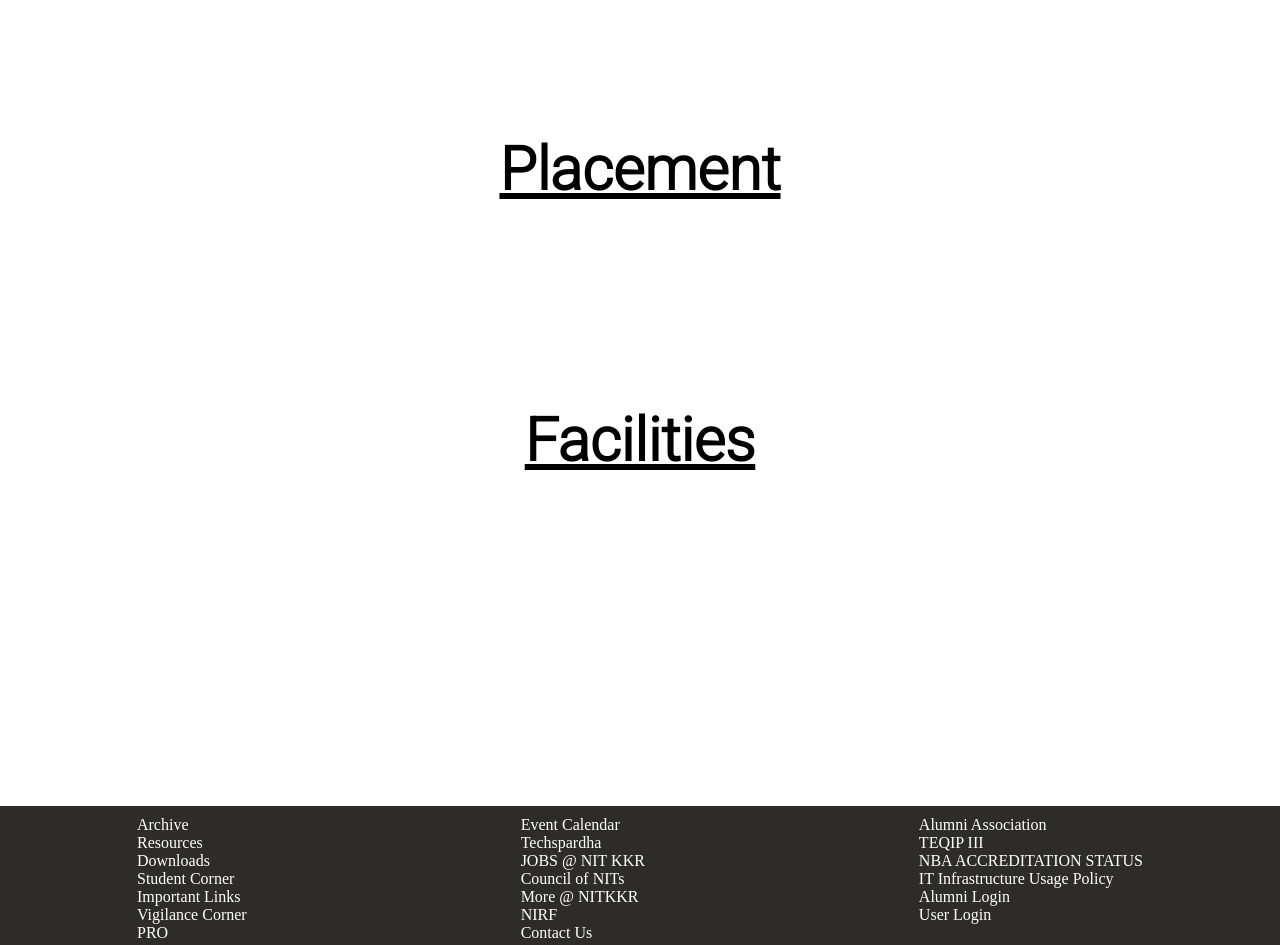
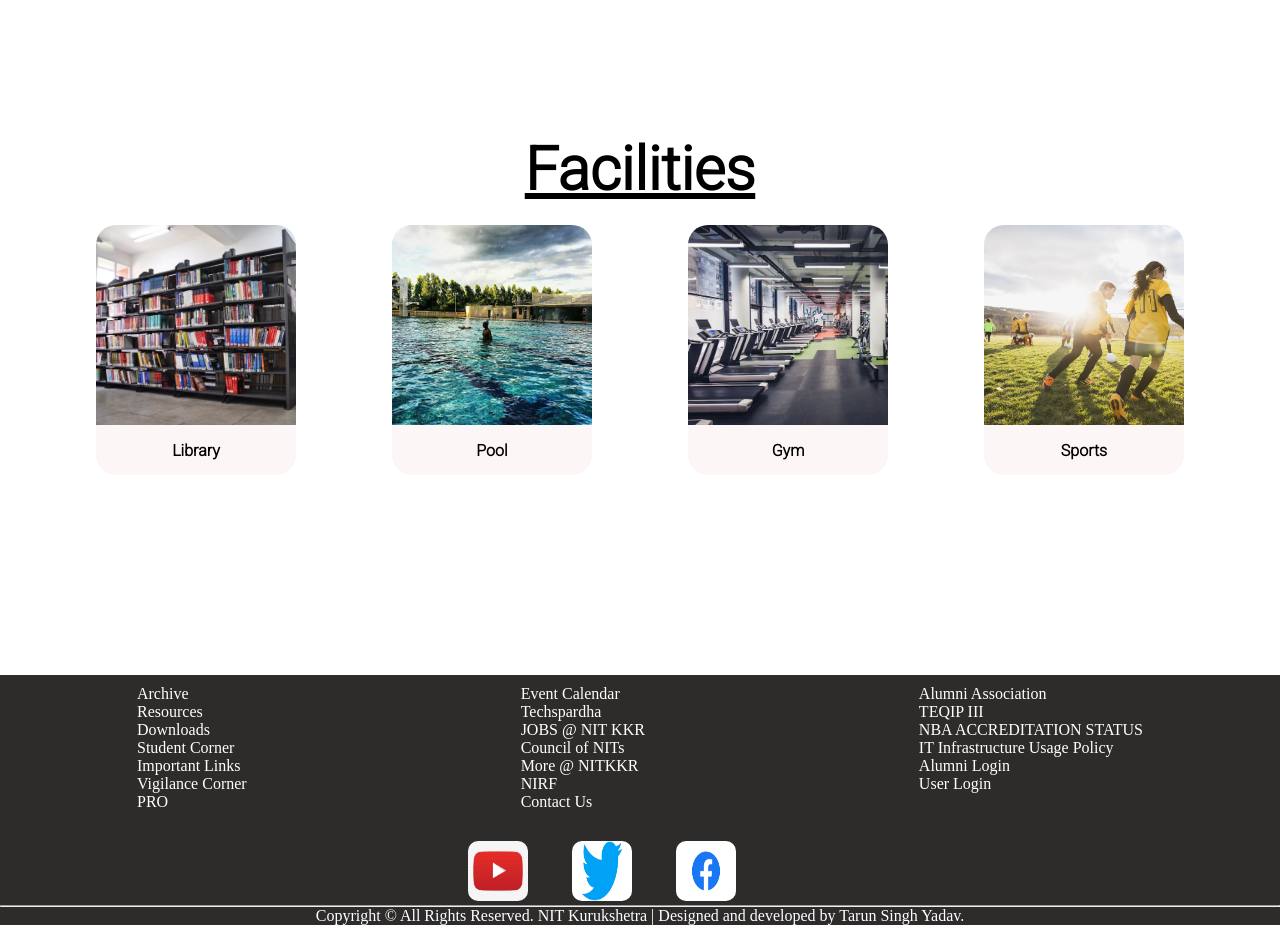
Before and after one commit to tarunyadav148/NITKKR, a plain HTML site: page index.html in a window 1280 px wide. Shown: the part 2640-3585 px from the top of the page. Drawn offline with Linux system fonts and the light colour scheme.

Commit message:
facilities section added

```diff
--- a/index.html
+++ b/index.html
@@ -173,7 +173,7 @@
                 <h1>Announcement</h1>
             </div>
             <div class="notify-body">
-                <marquee direction="up">
+                <marquee direction="up" onmouseover="this.stop()" onmouseout="this.start()">
                     <ul>
                       <li>
                         <a href="# ">Notification regarding closing of institute till further
@@ -215,7 +215,7 @@
                 <h1>Notification</h1>
             </div>
             <div class="notify-body">
-                <marquee direction="up" direct="">
+                <marquee direction="up" onmouseover="this.stop()" onmouseout="this.start()">
                     <ul>
                         <li><a href="#">First merit List MBA Admission 2021-23</a></li><hr>
                         <li><a href="#">Provisional Re-Appear cut list of Internal & External Re-Appear Examinations (MayJune-2021) [Phase-XIII]</a></li><hr>
@@ -256,29 +256,34 @@
 
     </section>
 
-    <!--Placement Statics-->
-    <section class="placement">
-        <div class="titl">
-            <h1>Placement</h1>
-        </div>
-    </section>
-
     <!--Facilities-->
     <section class="facilities">
         <div class="titl">
             <h1>Facilities</h1>
         </div>
+
+        <div class="facilities-container">
+            <div class="card">
+                <div class="image" id="imglib"></div>
+                <div class="course-name">Library</div>
+            </div>
+
+            <div class="card">
+                <div class="image" id="imgpool"></div>
+                <div class="course-name">Pool</div>
+            </div>
+
+            <div class="card">
+                <div class="image" id="imggym"></div>
+                <div class="course-name">Gym</div>
+            </div>
+
+            <div class="card">
+                <div class="image" id="imgsports"></div>
+                <div class="course-name">Sports</div>
+            </div>
+        </div>
     </section>
-
-    <pre>
-
-
-
-
-
-
-
-    </pre>
     <!--Footer of Website-->
     <footer>
         <div class="main-footer">
--- a/style.css
+++ b/style.css
@@ -230,6 +230,7 @@ section:not(.nit-head){
     text-align: center;
     border-radius: 30px;
     transition: 0.5s;
+    border-bottom: 2px solid black;
 }
 
 .notify:hover{
@@ -263,7 +264,6 @@ section:not(.nit-head){
     border-top-left-radius: 30px;
     border-top-right-radius: 30px;
     background-image: radial-gradient(#c92727,#5f0809);
-    background-color: #610b0c;
     font-size: 20px;
 }
 .notify-head h1{
@@ -276,6 +276,7 @@ section:not(.nit-head){
     height: 300px;
     border-radius: 30px;
 }
+
 
 /*course offered*/
 .course-container{
@@ -335,6 +336,41 @@ section:not(.nit-head){
     background-image: url('./pics/science.jpg');
     background-size: cover;
 }
+
+/*Facilities*/
+.facilities-container{
+    display: flex;
+    justify-content: space-evenly;
+}
+.facilities-container .card{
+    width: 200px;
+    height: 250px;
+}
+#imglib{
+    border-top-left-radius: 20px;
+    border-top-right-radius: 20px;
+    background-image: url('./pics/library.jpeg');
+    background-size: cover;
+}
+#imgpool{
+    border-top-left-radius: 20px;
+    border-top-right-radius: 20px;
+    background-image: url('./pics/pool.jpeg');
+    background-size: cover;
+}
+#imggym{
+    border-top-left-radius: 20px;
+    border-top-right-radius: 20px;
+    background-image: url('./pics/gym.jpg');
+    background-size: cover;
+}
+#imgsports{
+    border-top-left-radius: 20px;
+    border-top-right-radius: 20px;
+    background-image: url('./pics/sports.jpg');
+    background-size: cover;
+}
+
 
 /*------------*/
 
```
Also changed, not shown: pics/gym.jpg (added), pics/library.jpeg (added), pics/pool.jpeg (added), pics/sports.jpg (added).
